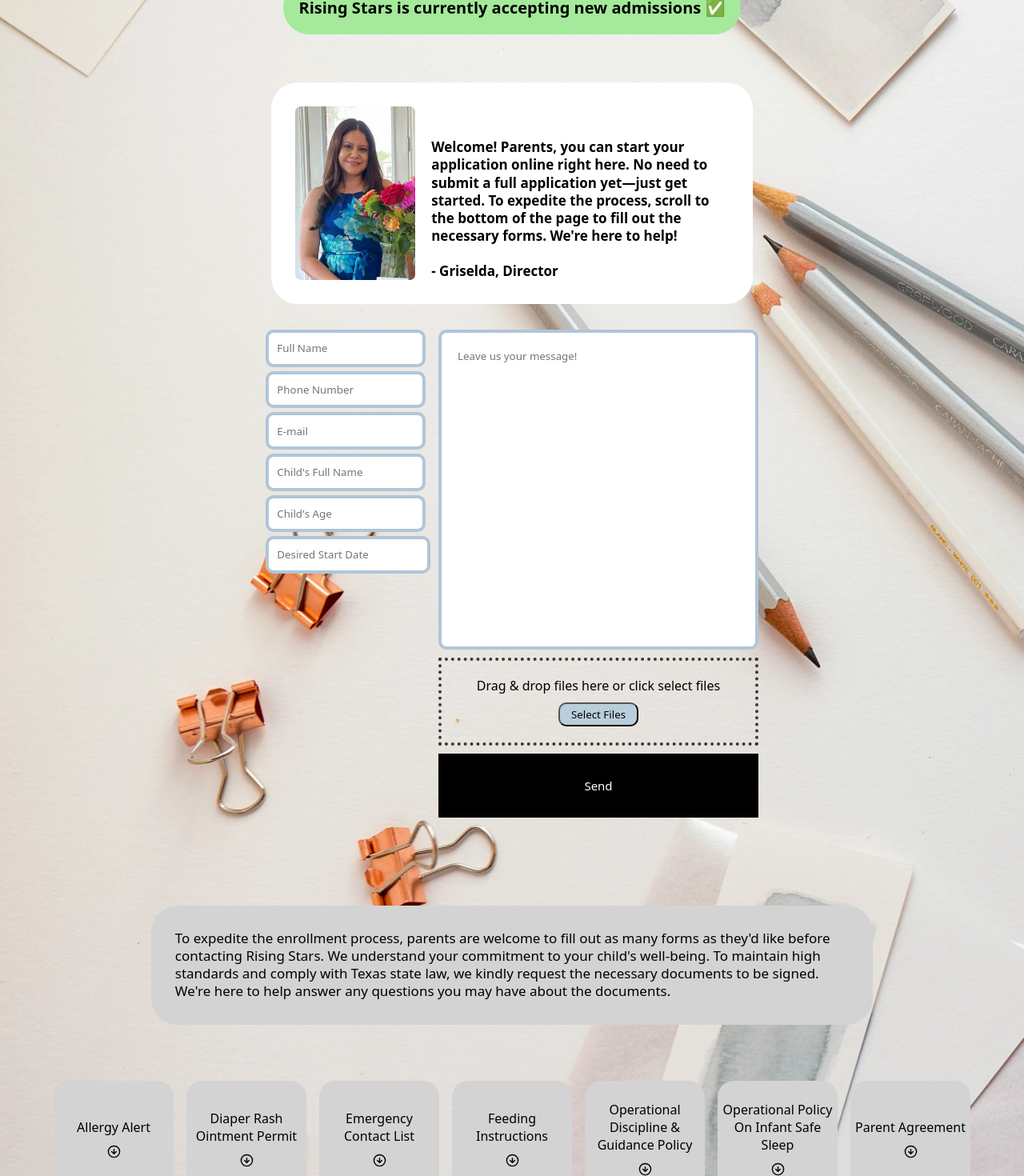
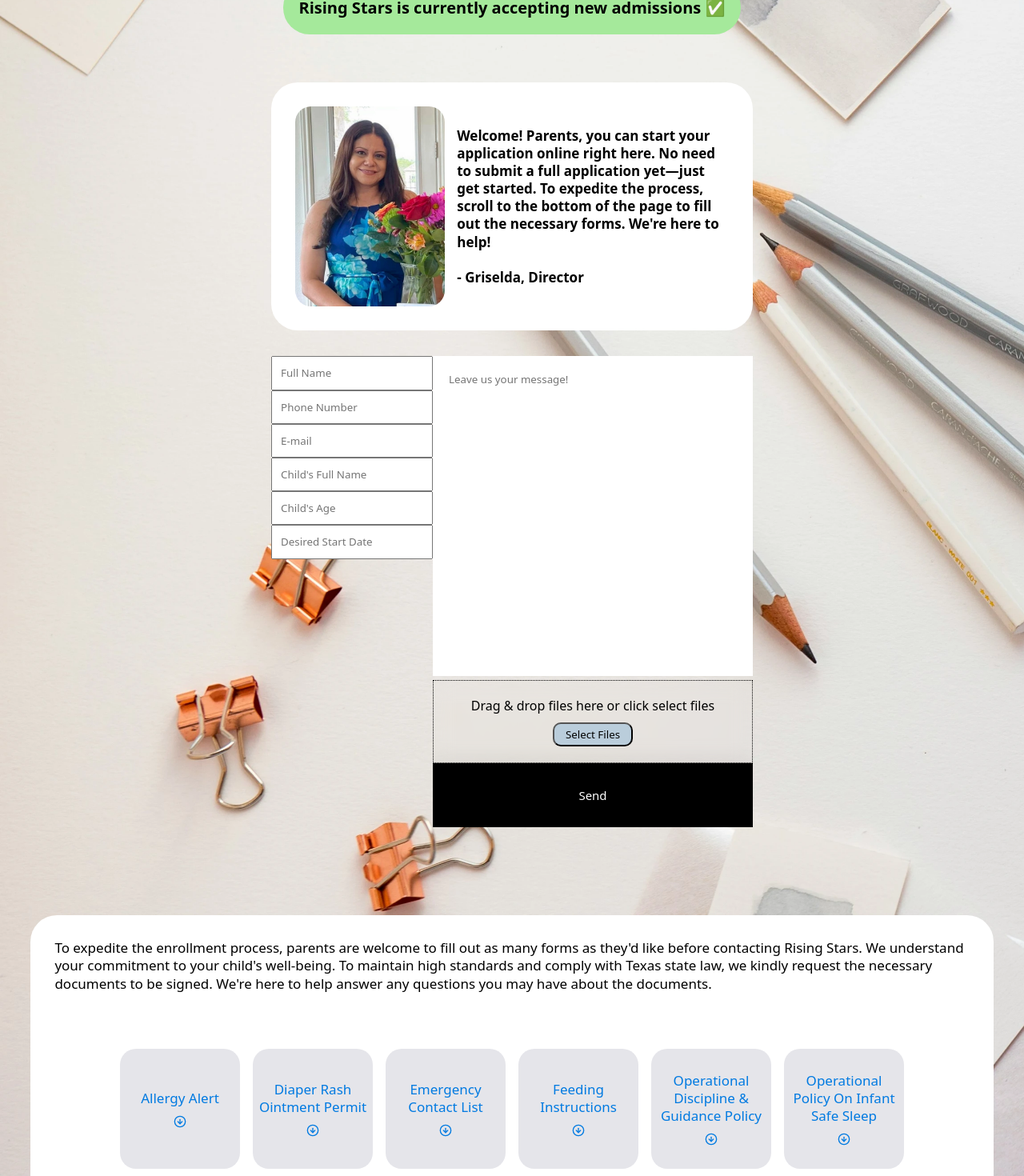
Before and after one commit to dpolygon/risingstars, a React (Create React App) app: page /admissions in a window 1280 px wide. Shown: the part 320-1790 px from the top of the page at 80% size. Built offline with nearby package versions, Linux system fonts and the light colour scheme.

Commit message:
aesthetic changes to admission page

```diff
--- a/src/Components/admissions/AdmissionsFiles.js
+++ b/src/Components/admissions/AdmissionsFiles.js
@@ -73,13 +73,15 @@ const FilesCell = (props) => (
             alignItems: 'center',
             height: '150px',
             width: '150px',
-            backgroundColor: 'lightgrey',
+            color: 'rgb(0, 122, 225)',
+            backgroundColor: 'rgb(229, 229, 234)',
             borderRadius: '20px',
-            padding: '3%'
+            padding: '3%',
+            cursor: 'pointer'
     }}
             onClick={() => handleFileClick(props.fileName)}
     >
         <p style={{textAlign: 'center', paddingBottom: '10px'}}>{props.title}</p>
-        <button style={{background: 'transparent', border: 'none', fontSize: '17px'}}><FiArrowDownCircle /></button>
+        <FiArrowDownCircle/>
     </div>
 )
--- a/src/Components/admissions/AdmissionsForm.css
+++ b/src/Components/admissions/AdmissionsForm.css
@@ -3,34 +3,6 @@
     flex-direction: row;
     margin-top: 2rem;
     width: 100%;
-}
-
-.ContactUsInput{
-    border: 4px solid #B0C6D8;
-    width: 200px;
-    border-radius: 10px;
-    margin-bottom: 5px;
-}
-
-.ContactUsInput:hover{
-    border: 4px solid #607274;
-}
-
-.DragDropArea {
-    border: 4px dotted #3C3633;
-    padding: 20px;
-    margin-bottom: 10px;
-    text-align: center;
-    cursor: pointer;
-    -webkit-backdrop-filter: blur(12px);
-}
-
-.DragDropArea button{
-    margin-top: 10px;
-    width: 100px;
-    height: 30px;
-    background-color: #BACDDB;
-    border-radius: 10px;
 }
 
 .react-datepicker__view-calendar-icon input {
@@ -43,27 +15,33 @@
     visibility: hidden;
 }
 
-.ContactUsSendButton2 {
-    display: none;
-    visibility: hidden;
+.DragDropArea {
+    border: 1px dotted black;
+    padding: 20px;
+    text-align: center;
+    cursor: pointer;
+    backdrop-filter: blur(12px);
 }
 
-.ContactUsSendButton{
+.DragDropArea button{
+    margin-top: 10px;
+    width: 100px;
+    height: 30px;
+    background-color: #BACDDB;
+    border-radius: 10px;
+}
+
+.ContactUsSendButton {
     height: 80px;
     width: 100%;
     font-size: 15px;
     border: 1px solid black;
 }
 
-@media screen and (max-width: 767px) {
-    .ContactUsInput{
-        align-self: center;
-        width: 250px;
-        margin-bottom: 5px;
-    }
-
+.ContactUsSendButton2 {
+    display: none;
+    visibility: hidden;
 }
-
 
 @media screen and (max-width: 1024px) {
     .applicationForm {
--- a/src/Components/admissions/AdmissionsForm.js
+++ b/src/Components/admissions/AdmissionsForm.js
@@ -81,7 +81,7 @@ export default function AdmissionsForm() {
   return (
     <div>
         <form className='applicationForm'>
-            <div style={{display: 'flex', flexDirection: 'column', marginRight: "10px"}}>
+            <div style={{display: 'flex', flexDirection: 'column'}}>
                 <input required
                     className='ContactUsInput'
                     value={application.name}
@@ -138,7 +138,8 @@ export default function AdmissionsForm() {
                     placeholder='Leave us your message!'
                     style={{height: '400px',
                             width: '100%',
-                            resize: 'none'}}
+                            resize: 'none',
+                            border: 'none'}}
                     maxLength="4000"
                 />
 
--- a/src/routes/admissions.css
+++ b/src/routes/admissions.css
@@ -16,32 +16,35 @@
 
 .QuoteBubble {
     background-color: white;
+    width: 50%;
     border-radius: 33px;
     padding: 30px;
-    width: 50%;
     margin-top: 60px;
+    align-items: center;
     display: flex;
-    flex-direction: row;
+    flex-direction: horizontal;
+    justify-content: space-between;
 }
 
 .QuoteBubble img {
-    width: 150px;
-    border-radius: 7px;
+    height: 250px;
+    width: 250px;
+    border-radius: 20px;
+    object-fit: fit;
+    margin-right: 15px;
 }
 
 .QuoteBubble p {
     font-size: 17px;
     font-weight: 600;
-    margin-top: 40px;
-    margin-left: 20px;
     line-height: 1.3;
 }
 
 .FormMessage{
-    background-color: lightgray;
+    background-color: white;
     border-radius: 33px;
     padding: 30px;
-    width: 75%;
+    width: 100%;
     margin-top: 110px;
     line-height: 1.3;
 }
@@ -50,7 +53,7 @@
     font-size: 17px;
 }
 
-@media screen and (max-width: 767px) {
+@media screen and (max-width: 1080px) {
     .Admissions {
         padding-top: 100px;
     }
@@ -59,32 +62,20 @@
         font-size: 60px;
     }
 
-    .QuoteBubble p {
-        font-size: 18px;
-        margin-top: 40px;
-        max-width: 250px;
-        text-align: center;
+    .QuoteBubble img {
+        width: 240px;
+        height: 240px;
+        object-fit: cover;
         align-self: center;
-    }
-
-    .QuoteBubble img {
-        width: 180px;
-        border-radius: 7px;
-        margin-top: 20px;
-        align-self: center;
+        margin-bottom: 15px;
+        margin-right: 0px;
     }
 
     .QuoteBubble {
-        padding: 30px;
-        width: 90%;
+        padding: 35px;
         margin-top: 30px;
         display: flex;
         flex-direction: column;
-    }
-
-    .FormMessage{
-        width: 85%;
-        margin-top: 90px;
     }
 
     .FormMessage p {
--- a/src/routes/admissions.js
+++ b/src/routes/admissions.js
@@ -20,8 +20,8 @@ function Admissions() {
                 <AdmissionsForm/>
                 <div className="FormMessage">
                     <p>To expedite the enrollment process, parents are welcome to fill out as many forms as they'd like before contacting Rising Stars. We understand your commitment to your child's well-being. To maintain high standards and comply with Texas state law, we kindly request the necessary documents to be signed. We're here to help answer any questions you may have about the documents.</p>
+                    <AdmissionsFiles/>
                 </div>
-                <AdmissionsFiles/>
             </div>
             <Footer/>
         </div>
```
